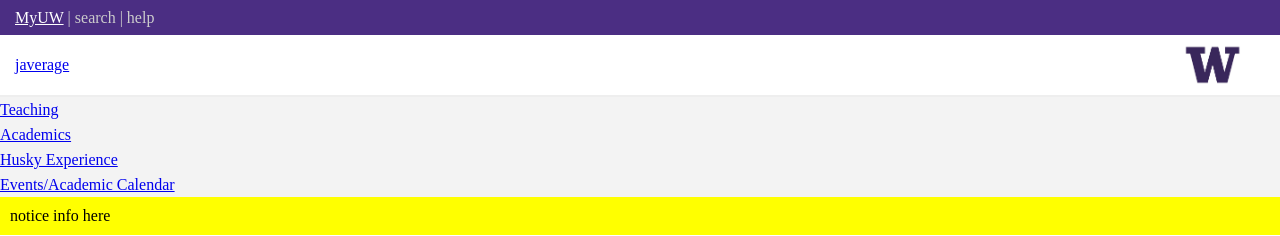
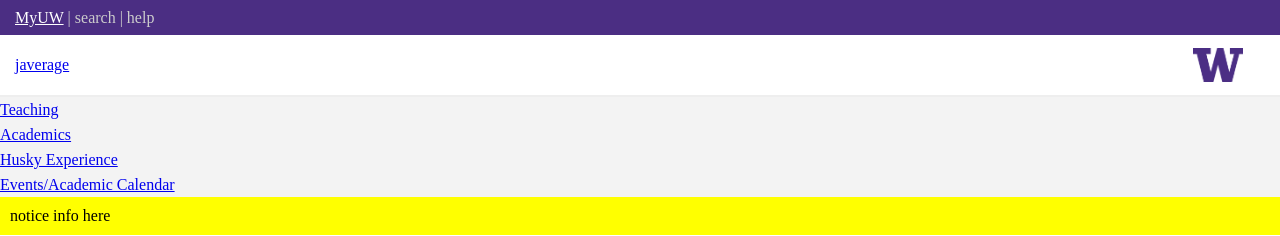
Before and after one commit to charlon/myuw-boilerplate, a Jekyll site: the page built from index.md, in a window 1280 px wide. Shown: the top 236 px of the page. Built offline with Jekyll 4.4.1, drawn with Linux system fonts in a browser that asks for light colours; nearby versions of some CDN libraries.

Commit message:
Updates UW logo.

```diff
--- a/assets/css/main.scss
+++ b/assets/css/main.scss
@@ -23,10 +23,10 @@
 
         padding: 0 15px;
 
-        background-image: url("/assets/img/uw-logo.jpg");
+        background-image: url("/assets/img/uw-logo.png");
         background-repeat: no-repeat;
         background-position: 97%;
-        background-size: contain;
+        background-size: 50px;
 
         height: $nav-height;
         line-height: $nav-height;
```
Also changed, not shown: assets/img/uw-logo.jpg (deleted), assets/img/uw-logo.png (added).
